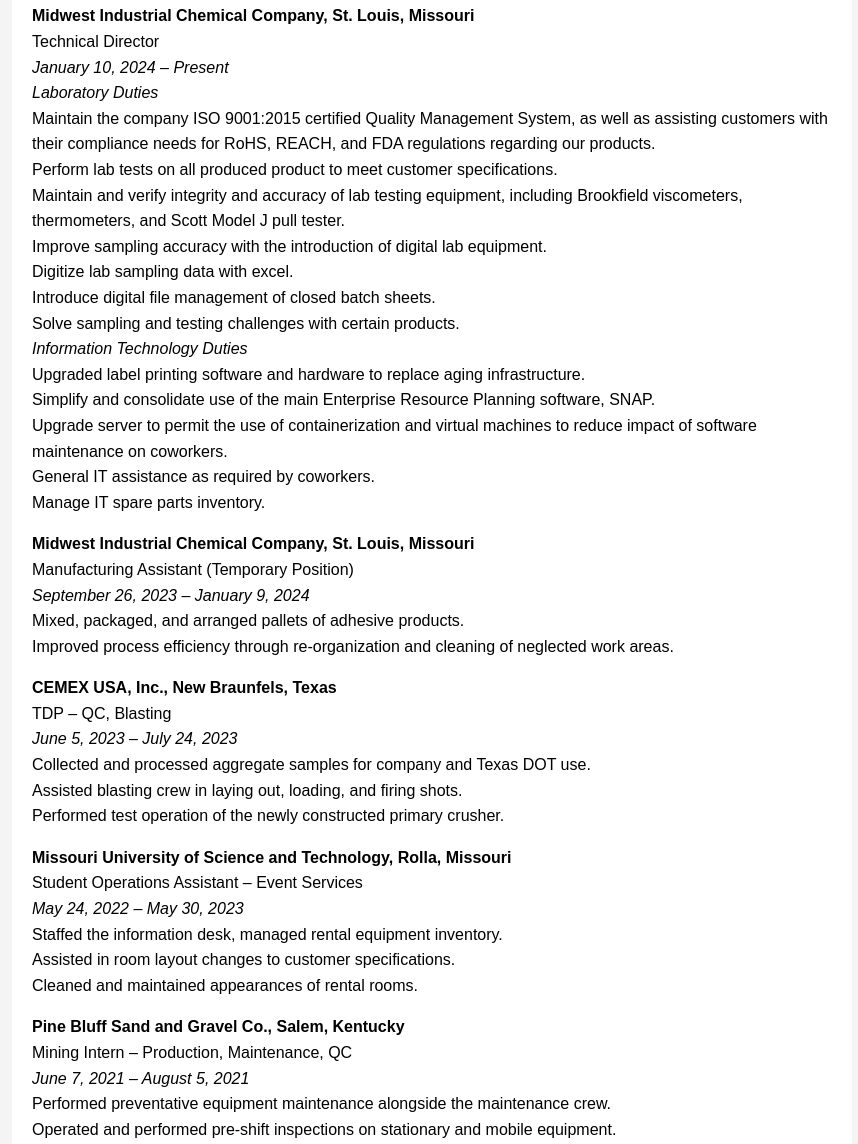
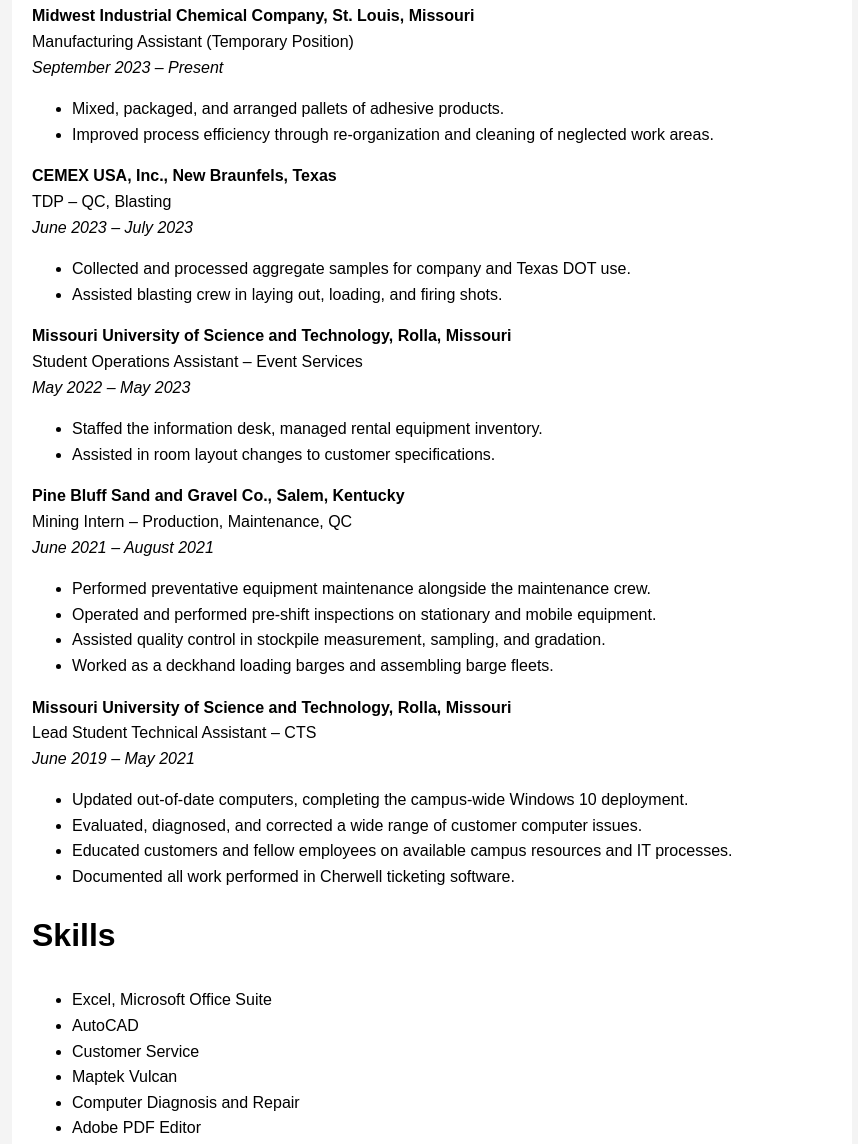
Before and after one commit to RTSess/RTSess.github.io, a plain HTML site: page index.html in a window 1280 px wide. Shown: the part 460-1604 px from the top of the page, without its empty margins (208-1066 px from the left). Drawn offline with Linux system fonts and the light colour scheme.

Commit message:
Update index.html
made formatting better

```diff
--- a/index.html
+++ b/index.html
@@ -28,49 +28,59 @@
             <h2>Experience</h2>
 
             <p><strong>Midwest Industrial Chemical Company, St. Louis, Missouri</strong><br>
-            Technical Director<br>
-            <em>January 10, 2024 – Present</em><br>
-            <i>Laboratory Duties</i><br>
-            Maintain the company ISO 9001:2015 certified Quality Management System, as well as assisting customers with their compliance needs for RoHS, REACH, and FDA regulations regarding our products. <br>Perform lab tests on all produced product to meet customer specifications. <br>Maintain and verify integrity and accuracy of lab testing equipment, including Brookfield viscometers, thermometers, and Scott Model J pull tester. <br>Improve sampling accuracy with the introduction of digital lab equipment. <br>Digitize lab sampling data with excel. <br>Introduce digital file management of closed batch sheets. <br>Solve sampling and testing challenges with certain products.<br>
-            <i>Information Technology Duties</i><br>
-            Upgraded label printing software and hardware to replace aging infrastructure. <br>Simplify and consolidate use of the main Enterprise Resource Planning software, SNAP. <br>Upgrade server to permit the use of containerization and virtual machines to reduce impact of software maintenance on coworkers. <br>General IT assistance as required by coworkers. <br>Manage IT spare parts inventory.</p>
-
-            <p><strong>Midwest Industrial Chemical Company, St. Louis, Missouri</strong><br>
             Manufacturing Assistant (Temporary Position)<br>
-            <em>September 26, 2023 – January 9, 2024</em><br>
-            Mixed, packaged, and arranged pallets of adhesive products. <br>Improved process efficiency through re-organization and cleaning of neglected work areas.</p>
+            <em>September 2023 – Present</em></p>
+            <ul>
+                <li>Mixed, packaged, and arranged pallets of adhesive products.</li>
+                <li>Improved process efficiency through re-organization and cleaning of neglected work areas.</li>
+            </ul>
 
             <p><strong>CEMEX USA, Inc., New Braunfels, Texas</strong><br>
             TDP – QC, Blasting<br>
-            <em>June 5, 2023 – July 24, 2023</em><br>
-            Collected and processed aggregate samples for company and Texas DOT use. <br>Assisted blasting crew in laying out, loading, and firing shots. <br>Performed test operation of the newly constructed primary crusher.</p>
+            <em>June 2023 – July 2023</em></p>
+            <ul>
+                <li>Collected and processed aggregate samples for company and Texas DOT use.</li>
+                <li>Assisted blasting crew in laying out, loading, and firing shots.</li>
+            </ul>
 
             <p><strong>Missouri University of Science and Technology, Rolla, Missouri</strong><br>
             Student Operations Assistant – Event Services<br>
-            <em>May 24, 2022 – May 30, 2023</em><br>
-            Staffed the information desk, managed rental equipment inventory. <br>Assisted in room layout changes to customer specifications. <br>Cleaned and maintained appearances of rental rooms.</p>
+            <em>May 2022 – May 2023</em></p>
+            <ul>
+                <li>Staffed the information desk, managed rental equipment inventory.</li>
+                <li>Assisted in room layout changes to customer specifications.</li>
+            </ul>
 
             <p><strong>Pine Bluff Sand and Gravel Co., Salem, Kentucky</strong><br>
             Mining Intern – Production, Maintenance, QC<br>
-            <em>June 7, 2021 – August 5, 2021</em><br>
-            Performed preventative equipment maintenance alongside the maintenance crew. <br>Operated and performed pre-shift inspections on stationary and mobile equipment. <br>Assisted quality control in stockpile measurement, sampling, and gradation. <br>Worked as a deckhand loading barges and assembling barge fleets. <br>Assisted blasting crew in layout, loading, and firing of production shots.</p>
+            <em>June 2021 – August 2021</em></p>
+            <ul>
+                <li>Performed preventative equipment maintenance alongside the maintenance crew.</li>
+                <li>Operated and performed pre-shift inspections on stationary and mobile equipment.</li>
+                <li>Assisted quality control in stockpile measurement, sampling, and gradation.</li>
+                <li>Worked as a deckhand loading barges and assembling barge fleets.</li>
+            </ul>
 
             <p><strong>Missouri University of Science and Technology, Rolla, Missouri</strong><br>
             Lead Student Technical Assistant – CTS<br>
-            <em>June 3, 2019 – May 28, 2021</em><br>
-            Updated out-of-date computers, completing the campus-wide Windows 10 deployment project. <br>Evaluated, diagnosed, and corrected a wide range of customer computer issues. <br>Educated customers and fellow employees on available campus resources and IT processes. <br>Documented all work performed in Cherwell ticketing software. <br>Assisted other IT departments when necessary.</p>
+            <em>June 2019 – May 2021</em></p>
+            <ul>
+                <li>Updated out-of-date computers, completing the campus-wide Windows 10 deployment.</li>
+                <li>Evaluated, diagnosed, and corrected a wide range of customer computer issues.</li>
+                <li>Educated customers and fellow employees on available campus resources and IT processes.</li>
+                <li>Documented all work performed in Cherwell ticketing software.</li>
+            </ul>
         </div>
 
         <div class="section">
             <h2>Skills</h2>
             <ul>
                 <li>Excel, Microsoft Office Suite</li>
+                <li>AutoCAD</li>
                 <li>Customer Service</li>
-                <li>Product Quality Control</li>
                 <li>Maptek Vulcan</li>
                 <li>Computer Diagnosis and Repair</li>
-                <li>HTML</li>
-                <li>Python</li>
+                <li>Adobe PDF Editor</li>
             </ul>
         </div>
     </div>
```
